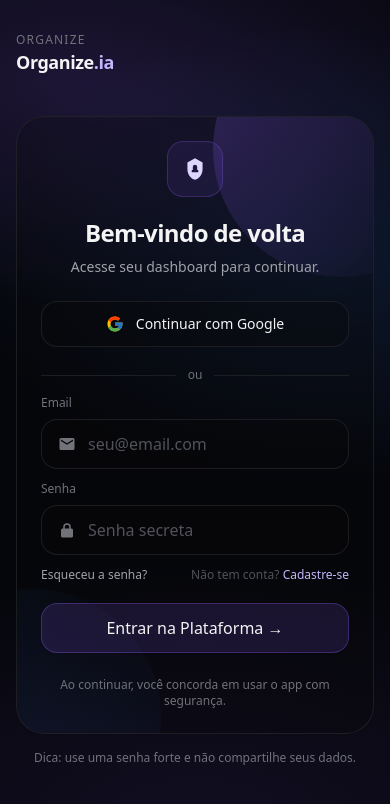
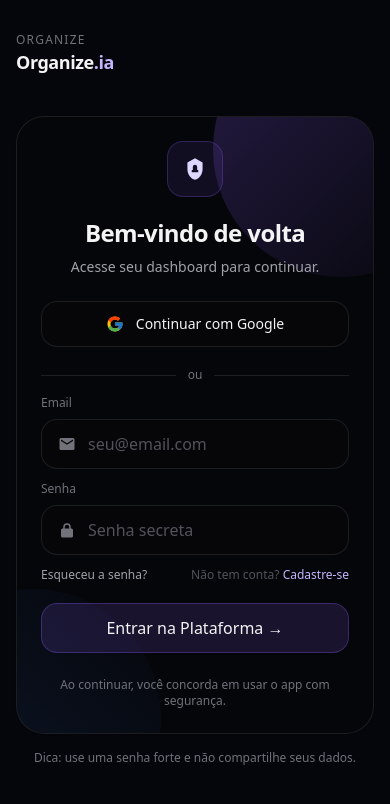
Before and after one commit to Russolokfor/organize-ia-new, a Next.js app: page /login in a window 390 px wide. Shown: the top 804 px of the page. Built offline with nearby package versions, Linux system fonts and the light colour scheme; no server answers.

Commit message:
fix mobile

```diff
--- a/src/app/globals.css
+++ b/src/app/globals.css
@@ -2,10 +2,13 @@
 @tailwind components;
 @tailwind utilities;
 
-/* Base */
+/* Base: remove “bordas” e garante fundo escuro em toda a tela */
 html,
 body {
   height: 100%;
+  margin: 0;
+  padding: 0;
+  background: #05060b; /* fundo do app */
 }
 
 body {
@@ -18,26 +21,21 @@ body {
   --safe-bottom: env(safe-area-inset-bottom);
 }
 
-/* Evita “pulo” de 100vh no mobile (Safari/Chrome) */
+/* Corrige o bug do 100vh em mobile (Safari/Chrome) */
 .min-h-screen {
   min-height: 100svh;
 }
 
-/* Fundo fixo e infinito */
+/* Fundo fixo e infinito (cobre a tela toda sempre) */
 .app-bg {
   position: fixed;
   inset: 0;
   z-index: -1;
   background:
-    radial-gradient(800px 400px at 20% 10%, rgba(139, 92, 246, 0.18), transparent 55%),
-    radial-gradient(700px 420px at 85% 30%, rgba(59, 130, 246, 0.14), transparent 55%),
+    radial-gradient(800px 420px at 18% 12%, rgba(139, 92, 246, 0.18), transparent 55%),
+    radial-gradient(720px 420px at 85% 30%, rgba(59, 130, 246, 0.14), transparent 55%),
     radial-gradient(900px 520px at 50% 100%, rgba(139, 92, 246, 0.10), transparent 55%),
     #05060b;
-}
-
-/* Tap target */
-button, a {
-  -webkit-tap-highlight-color: transparent;
 }
 
 /* Evita zoom do iOS em input */
@@ -45,21 +43,9 @@ input, select, textarea {
   font-size: 16px;
 }
 
-/* Component helpers */
+/* Helpers */
 @layer components {
   .panel {
     @apply rounded-3xl border border-zinc-800/70 bg-zinc-950/25 shadow-sm backdrop-blur;
   }
-
-  .btn {
-    @apply rounded-2xl px-4 py-2 font-medium transition border border-zinc-800/70 bg-zinc-950/35 hover:bg-zinc-950/45;
-  }
-
-  .btn-primary {
-    @apply border border-violet-500/30 bg-violet-500/15 hover:bg-violet-500/20 text-zinc-100;
-  }
-
-  .input {
-    @apply w-full rounded-2xl border border-zinc-800/70 bg-zinc-950/35 px-4 py-3 outline-none text-zinc-100 placeholder:text-zinc-600 focus:border-violet-500/40;
-  }
 }
--- /dev/null
+++ b/src/app/head.tsx
@@ -0,0 +1,7 @@
+export default function Head() {
+  return (
+    <>
+      <meta name="viewport" content="width=device-width, initial-scale=1, viewport-fit=cover" />
+    </>
+  );
+}
--- a/src/app/layout.tsx
+++ b/src/app/layout.tsx
@@ -22,9 +22,24 @@ export default function RootLayout({ children }: { children: React.ReactNode })
           <AlertInterceptor />
 
           {isAuthRoute ? (
-            <div className="min-h-screen">{children}</div>
+            // Auth pages: ocupa 100% e respeita safe areas
+            <div
+              className="min-h-screen"
+              style={{
+                paddingTop: "var(--safe-top)",
+                paddingBottom: "var(--safe-bottom)",
+              }}
+            >
+              {children}
+            </div>
           ) : (
-            <div className="min-h-screen">
+            <div
+              className="min-h-screen"
+              style={{
+                paddingTop: "var(--safe-top)",
+                paddingBottom: "var(--safe-bottom)",
+              }}
+            >
               {/* Desktop */}
               <div className="hidden lg:block">
                 <div className="mx-auto max-w-[1400px] px-4 py-4">
@@ -33,15 +48,12 @@ export default function RootLayout({ children }: { children: React.ReactNode })
                     <div className="grid gap-4">
                       <Topbar />
                       <main className="panel p-5 md:p-6">{children}</main>
-                      <footer className="text-xs text-zinc-500 px-2 pb-2">
-                        Organize.ia • Interface estilo dashboard premium
-                      </footer>
                     </div>
                   </div>
                 </div>
               </div>
 
-              {/* Mobile / Tablet */}
+              {/* Mobile */}
               <div className="lg:hidden">
                 <MobileShell>{children}</MobileShell>
               </div>
```
